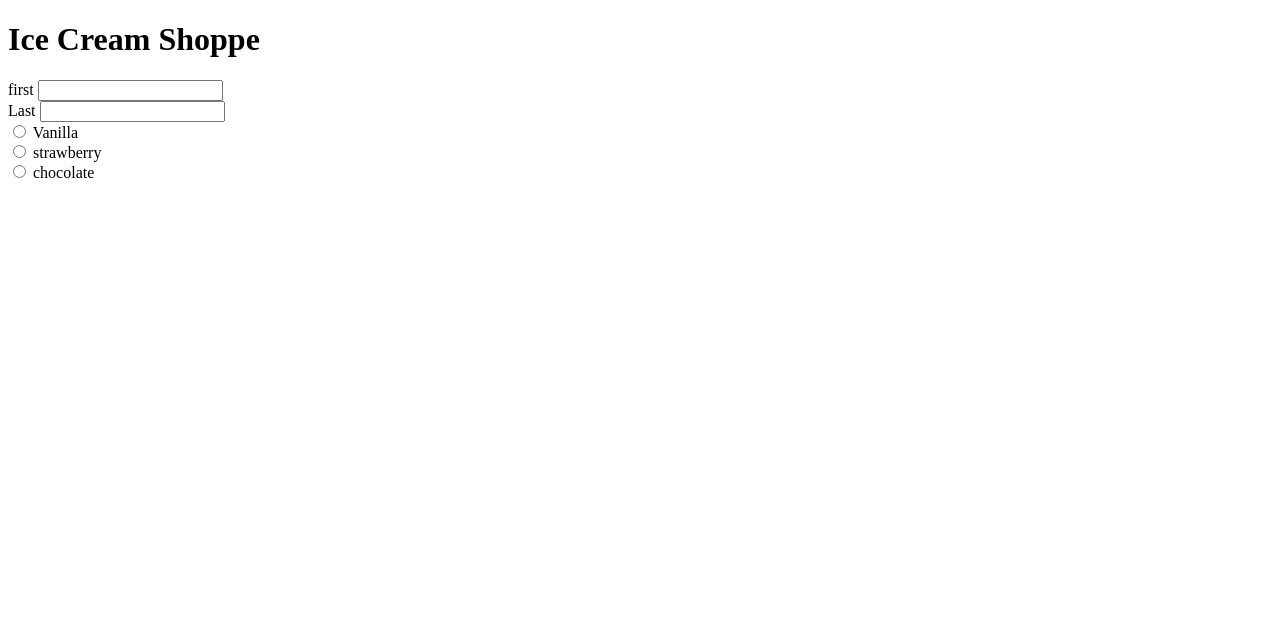
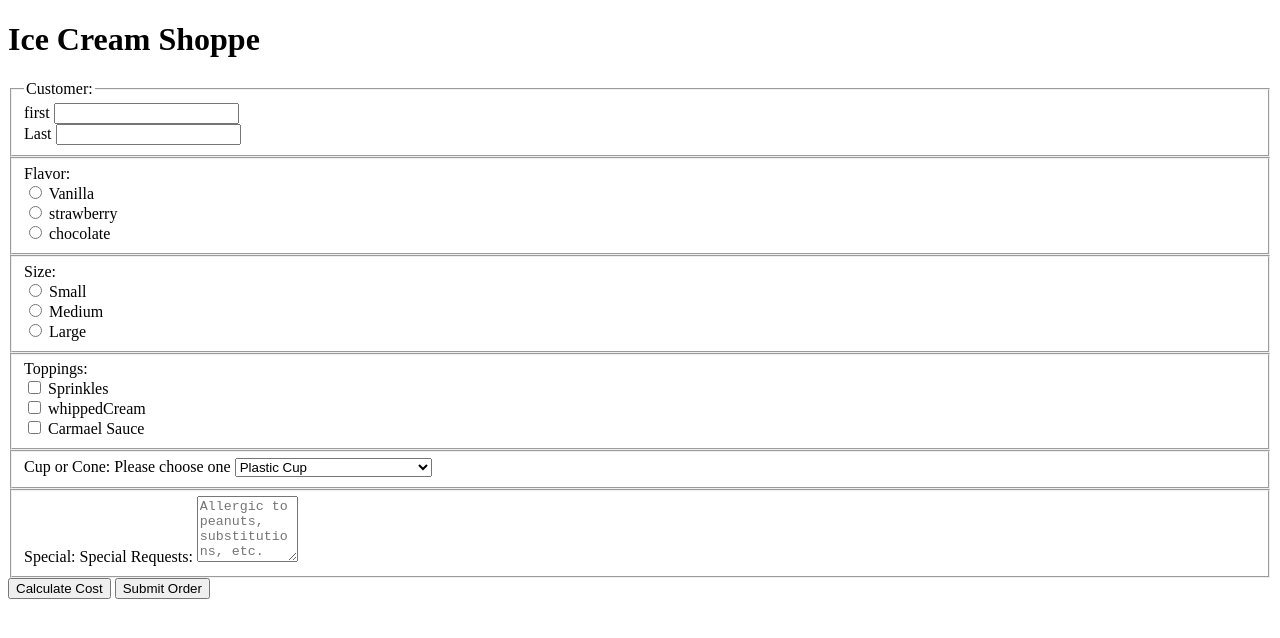
Before and after one commit to ybfwPEDRO/inputTypes, a plain HTML site: page index.html in a window 1280 px wide. Drawn offline with Linux system fonts and the light colour scheme.

Commit message:
initial commit

```diff
--- a/index.html
+++ b/index.html
@@ -10,6 +10,8 @@
     <div class="content">
         <h1>Ice Cream Shoppe</h1>
         <form>
+            <fieldset>
+                <legend>Customer:</legend>
             <div class="row">
                 <div>
                     <label id="firstname">first</label>
@@ -20,7 +22,10 @@
                     <input id="lastname" name="last_name" type="text">
                 </div>
             </div>
-            <div>
+            </fieldset>
+            <div class="row">
+                <fieldset>
+                    <legends>Flavor:</legends>
                 <div>
                     <input type="radio" id="vanilla" name="icecream">
                     <label for="vanilla">Vanilla</label>
@@ -33,8 +38,55 @@
 <input type="radio" id="chocolate" name="icecream">
 <label for="chocolate">chocolate</label>
 </div>
-</div>
-            <div></div>
+                </fieldset>
+                    <fieldset>
+                        <legends>Size:</legends>
+<div>
+                    <input type="radio" id="small" name="size">
+                    <label for="small">Small</label>
+                </div>
+            <div>
+                <input type="radio" id="medium" name="size">
+                <label for="medium">Medium</label>
+            </div>
+                <div>
+                    <input type="radio" id="large" name="size">
+                    <label for="small">Large</label>
+                </div>
+                    </fieldset>
+                <fieldset>
+                    <legends>Toppings:</legends>
+                <div>
+                    <input type="checkbox" id="Sprinkles" name="sprinkles" value="sprinkles">
+                    <label for="sprinkles">Sprinkles</label>
+                </div>
+            <div>
+                <input type="checkbox" id="whippedCream" name="whippedCream" value="whippedCream">
+                <label for="whippedCream">whippedCream</label>
+            </div>
+                <div>
+                    <input type="checkbox" id="carmael" name="carmael" value="carmael">
+                    <label for="carmael">Carmael Sauce</label>
+                </div>
+                </fieldset>
+            </div>
+            <fieldset>
+                <legends>Cup or Cone:</legends>
+                      <label for ="container">Please choose one</label>
+                      <select name="container" id="container">
+                          <option value="cup">Plastic Cup</option>
+                          <option value="sugar">sugar cone</option>
+                          <option value="waffle">Waffle cone</option>
+                          <option value="dippedWaffle">Chocolate dipped waffle cone</option>
+                      </select>
+            </fieldset>
+            <fieldset>
+                <legends>Special:</legends>
+                <label for="SpecialRequest">Special Requests:</label>
+                <textarea id="SpecialRequests" name="specialRequests" rows="4" cols="10" placeholder="Allergic to peanuts, substitutions, etc."></textarea>
+            </fieldset>
+            <button type="button" onclick="alert('Free today for our Grand Opening!')">Calculate Cost</button>
+            <button type="submit">Submit Order</button>
         </form>
     </div>
 </div>
```
